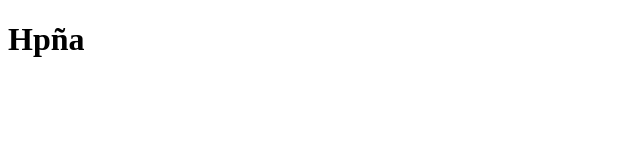
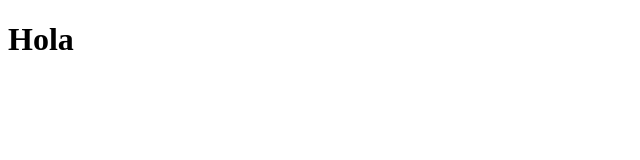
Before and after one commit to MelanyPerezUCE/FirstRepo, a plain HTML site: page index.html in a window 1280 px wide. Shown: the full height of the page, 0-640 px from the left. Drawn offline with Linux system fonts and the light colour scheme.

Commit message:
Update index.html

```diff
--- a/index.html
+++ b/index.html
@@ -6,7 +6,7 @@
     <title>Document</title>
 </head>
 <body>
-    <h1>Hpña</h1>
+    <h1>Hola</h1>
 
 </body>
 </html>
```
